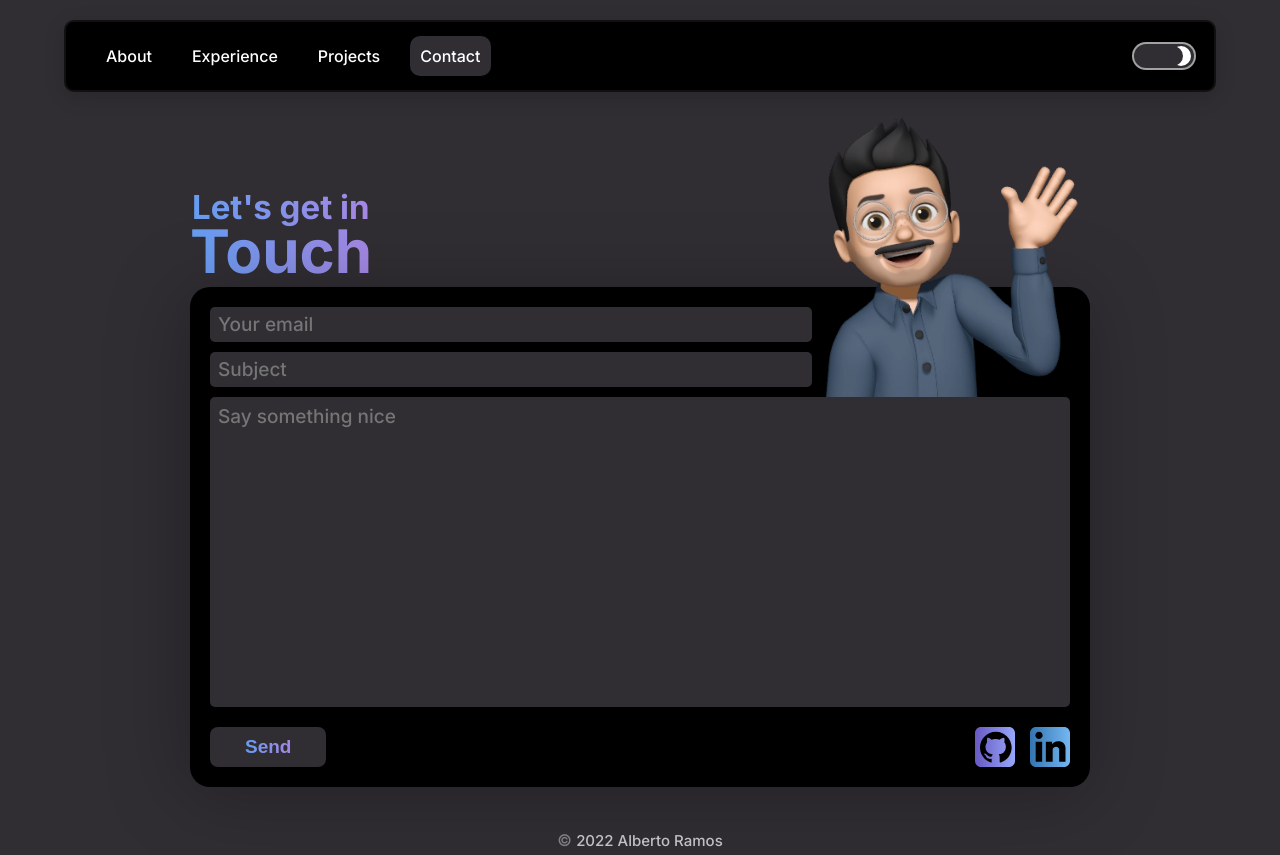
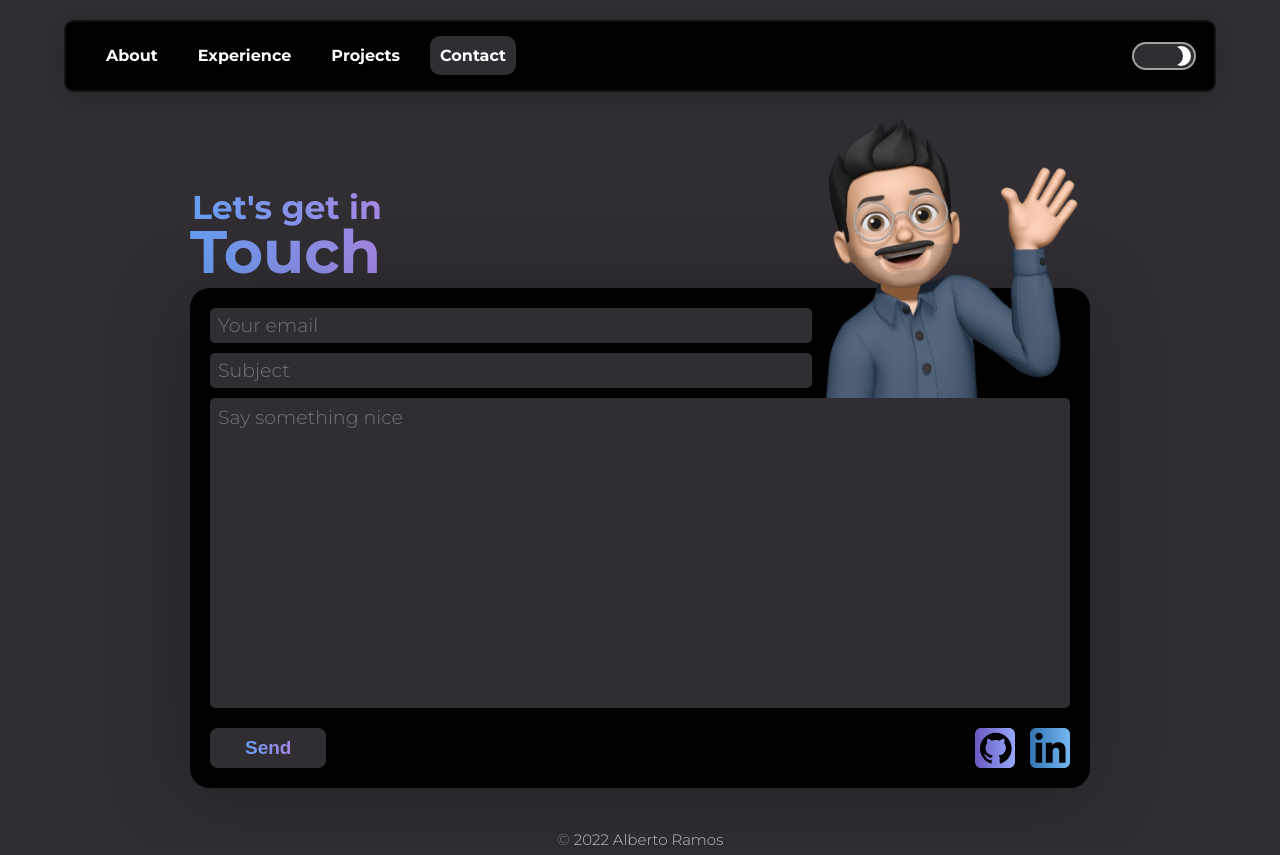
Before and after one commit to alberto-s-ramos/website-2022, a React (Vite) app: page /Contact in a window 1280 px wide. Built offline with nearby package versions, Linux system fonts and the light colour scheme.

Commit message:
Update website's font

```diff
--- a/index.html
+++ b/index.html
@@ -9,7 +9,7 @@
     <link rel="icon" type="image/svg+xml" href="/src/assets/favicon.svg" />
     <link rel="preconnect" href="https://fonts.googleapis.com">
     <link rel="preconnect" href="https://fonts.gstatic.com" crossorigin>
-    <link href="https://fonts.googleapis.com/css2?family=Inter:wght@500;700&display=swap" rel="stylesheet">
+    <link href="https://fonts.googleapis.com/css2?family=Montserrat:wght@300;700&display=swap" rel="stylesheet">
     <title>Alberto Ramos</title>
   </head>
   <body id="body">
--- a/src/components/HobbyCard.tsx
+++ b/src/components/HobbyCard.tsx
@@ -21,7 +21,7 @@ export function HobbyCard({id, title, description, imgUrl}: HobbyCardProps) {
             </div>
 
             <div className='hobby__info'>
-                <h2>{title}</h2>
+                <h2><b>{title}</b></h2>
                 <p>{description}</p>
             </div>
         </motion.article>
--- a/src/components/Navbar.tsx
+++ b/src/components/Navbar.tsx
@@ -16,7 +16,7 @@ export function Navbar() {
                              to="/"
                              onClick={() => setIsNavExpanded(false)}
                     >
-                        About
+                        <b>About</b>
                     </NavLink>
                 </li>
                 <li key='nav-link-2'>
@@ -24,7 +24,7 @@ export function Navbar() {
                              to="/experience"
                              onClick={() => setIsNavExpanded(false)}
                     >
-                        Experience
+                        <b>Experience</b>
                     </NavLink>
                 </li>
                <li key='nav-link-3'>
@@ -32,7 +32,7 @@ export function Navbar() {
                             to="/projects"
                             onClick={() => setIsNavExpanded(false)}
                    >
-                       Projects
+                       <b>Projects</b>
                    </NavLink>
                </li>
                <li key='nav-link-4'>
@@ -40,7 +40,7 @@ export function Navbar() {
                             to="/contact"
                             onClick={() => setIsNavExpanded(false)}
                    >
-                       Contact
+                       <b>Contact</b>
                    </NavLink>
                </li>
             </ul>
--- a/src/data/chatMessages.tsx
+++ b/src/data/chatMessages.tsx
@@ -4,9 +4,9 @@ export const chatMessages = [
         text:
         [
             'Hello, I’m',
-            <span className='highlighted' key={'chat_highlighted-msg-1'}> Alberto</span>,
+            <span className='highlighted' key={'chat_highlighted-msg-1'} style={{fontWeight: '900'}}> Alberto</span>,
             ', a ',
-            <span className='highlighted' key={'chat_highlighted-msg-2'}> Software Engineer</span>,
+            <span className='highlighted' key={'chat_highlighted-msg-2'} style={{fontWeight: '900'}}> Software Engineer</span>,
             '. Welcome to my website. 👋'
         ],
     },
@@ -15,15 +15,15 @@ export const chatMessages = [
         text:
             [
                 'Originally from Portugal, currently living in ',
-                <span className='highlighted' key={'chat_highlighted-msg-3'}> Berlin, Germany</span>,
+                <span className='highlighted' key={'chat_highlighted-msg-3'} style={{fontWeight: '900'}}> Berlin, Germany</span>,
                 ', I am a hardworking person with a creativity vein and attention to detail. A motivated fast-learner that thrives on a positive and supportive team environment.',
                 <br key={'chat_br-1'}/>, <br key={'chat_br-2'}/>,
                 'Curious and excited by the entire spectrum of software development, with a special interest in',
-                <span className='highlighted' key={'chat_highlighted-msg-4'}> frontend</span>,
+                <span className='highlighted' key={'chat_highlighted-msg-4'} style={{fontWeight: '900'}}> frontend</span>,
                 ',',
-                <span className='highlighted' key={'chat_highlighted-msg-5'}> design</span>,
+                <span className='highlighted' key={'chat_highlighted-msg-5'} style={{fontWeight: '900'}}> design</span>,
                 ', and',
-                <span className='highlighted' key={'chat_highlighted-msg-6'}> blockchain technologies</span>,
+                <span className='highlighted' key={'chat_highlighted-msg-6'} style={{fontWeight: '900'}}> blockchain technologies</span>,
                 '.',
                 <br key={'chat_br-3'}/>, <br key={'chat_br-4'}/>,
                 'I hope this website allows you to get to know me a bit better.'
--- a/src/pages/About.tsx
+++ b/src/pages/About.tsx
@@ -69,7 +69,7 @@ export function About() {
 
             <div className='about__hobby-section'>
                 <h1 className='highlighted'>Hobbies</h1> <br/>
-                <h2>When I’m not sitting on a gamer’s chair with dim light coding all day, here’s what I’m probably doing...</h2>
+                <h4 className='about__hobby-section__description'>When I’m not sitting on a gamer’s chair with dim light coding all day, here’s what I’m probably doing...</h4>
             </div>
 
             <div className='about__hobbies'>
--- a/src/pages/Contact.tsx
+++ b/src/pages/Contact.tsx
@@ -67,7 +67,7 @@ export function Contact() {
     return(
         <section className='contact'>
             <div className='contact__title'>
-                <h2 className='highlighted'>Let's get in</h2> <br/>
+                <h2 className='highlighted'><b>Let's get in</b></h2> <br/>
                 <h1 className='highlighted'>Touch</h1>
             </div>
             <form className='contact__form' onSubmit={sendEmail} ref={form}>
--- a/src/pages/Experience.tsx
+++ b/src/pages/Experience.tsx
@@ -45,7 +45,7 @@ export function Experience() {
     return(
         <section className='experience'>
             <div className='experience__title'>
-                <h2 className='highlighted'>Professional</h2> <br/>
+                <h2 className='highlighted'><b>Professional</b></h2> <br/>
                 <h1 className='highlighted'>Experience</h1>
             </div>
             <div className='experience__cards'>
--- a/src/pages/Projects.tsx
+++ b/src/pages/Projects.tsx
@@ -26,10 +26,10 @@ export function Projects() {
     return(
         <section className='projects'>
             <div className='projects__title'>
-                <h2 className='highlighted'>Personal</h2> <br/>
+                <h2 className='highlighted'><b>Personal</b></h2> <br/>
                 <h1 className='highlighted'>Projects</h1>
             </div>
-            <h2>A collection of small side projects I've been doing on my free time since 2021, to either learn new technologies or further develop existing ones.</h2>
+            <h4 className='projects__description'>A collection of small side projects I occupy my free with, to either learn new technologies or further develop existing ones.</h4>
 
             <div className='projects__list'>
                 {projects}
--- a/src/styles/About.scss
+++ b/src/styles/About.scss
@@ -270,6 +270,12 @@ $c-chat-dark: $c-secondary-dark;
 
 @media (min-width: $vw-medium) {
   .about {
+    &__hobby-section {
+      &__description {
+        width: 65%;
+      }
+    }
+
     &__hobbies {
       grid-template-columns: 1fr 1fr 1fr;
     }
--- a/src/styles/App.scss
+++ b/src/styles/App.scss
@@ -19,12 +19,16 @@ body {
 }
 
 body, input, textarea {
-  font-family: 'Inter', sans-serif;
+  font-family: 'Montserrat', sans-serif;
 }
 
 h1, h2, h3, h4, h5, h6, p, span {
   margin-block-start: 0;
   margin-block-end: 0;
+}
+
+h2, h4 {
+  font-weight: 100;
 }
 
 p, span, span b, button { font-size: $f-xxs; }
--- a/src/styles/Projects.scss
+++ b/src/styles/Projects.scss
@@ -28,8 +28,8 @@
 
 @media (min-width: $vw-medium) {
   .projects {
-    &__list {
-      //grid-template-columns: 1fr 1fr;
+    &__description {
+      width: 65%;
     }
   }
 }
```
